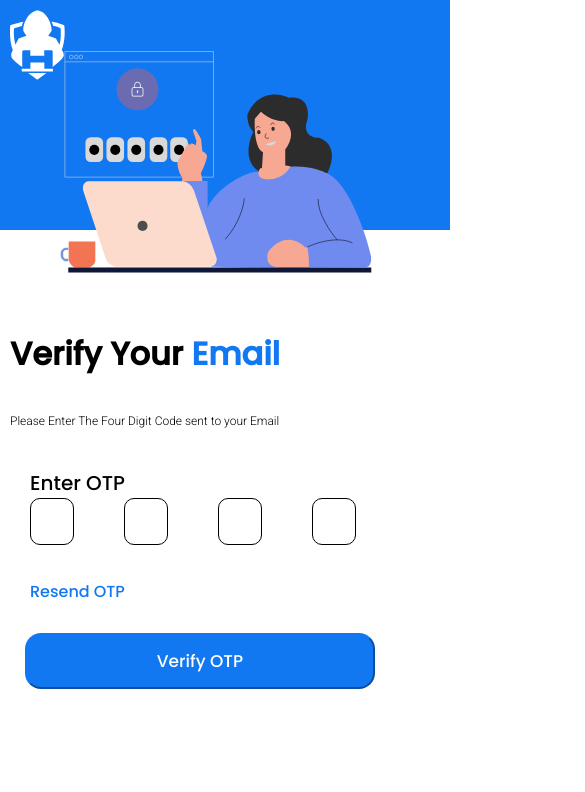
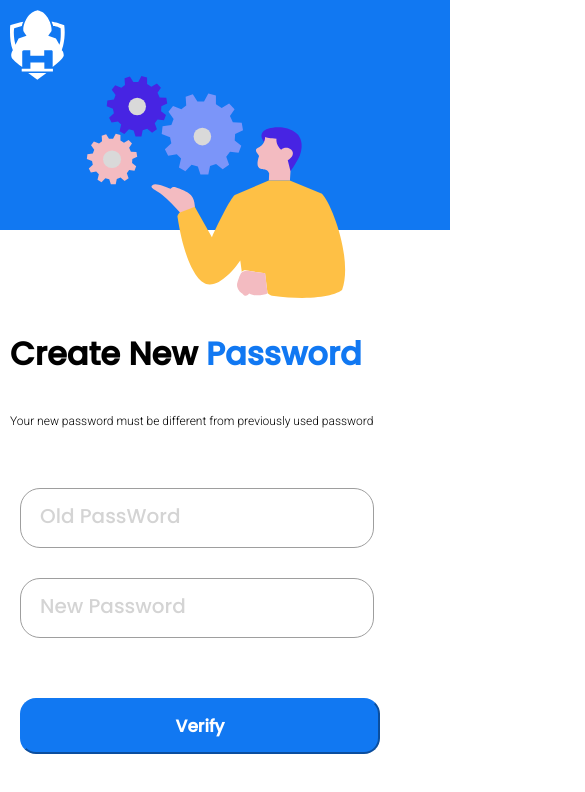
Before and after one commit to yash-mishra150/quiz-CCC, a React (Create React App) app: page / in a window 390 px wide. Shown: the top 792 px of the page, 585 px wide, since content can reach past the window. Built offline with nearby package versions, Linux system fonts and the light colour scheme; a web font is replaced by a local one.

Commit message:
Added All the media queries with authetication pages Done - Yash Mishra

```diff
--- a/src/App.js
+++ b/src/App.js
@@ -1,10 +1,10 @@
 import React from 'react'
-import VerifyOTP from './components/VerifyOTP'
+import NewPassword from './components/NewPassword'
 
 function App() {
   return (
     <div>
-      <VerifyOTP />
+      <NewPassword />
     </div>
   )
 }
--- a/src/components/ForgotPassword.jsx
+++ b/src/components/ForgotPassword.jsx
@@ -5,6 +5,7 @@ import Logo2 from "./images/ImageUpsideDown.svg";
 import MainPage from "./images/MainPage.svg";
 import Human from "./images/Human2.svg";
 import MainMobile from './images/MainPageMobile.svg'
+
 
 function ForgotPassword() {
   const [email, setEmail] = useState("");
@@ -76,10 +77,6 @@ function ForgotPassword() {
               <img src={Human} alt="ImageNA" className="Humanftp" />
             </section>
 
-            <button type="submit" class="btn-ftp" disabled={BtnDisabled}>
-              Send
-            </button>
-
             <div className="End" />
           </div>
         </div>
--- /dev/null
+++ b/src/components/NewPassword.jsx
@@ -0,0 +1,71 @@
+import React from "react";
+import Logo from "./images/ImageInBlue.svg";
+import Logo2 from "./images/ImageUpsideDown.svg";
+import MainPage from "./images/MainPage.svg";
+import MainMobile from "./images/MainPageMobile.svg";
+import Human from "./images/Human4.svg";
+
+function NewPassword() {
+  return (
+    <div>
+      <section className="">
+        <div className="BlueRectangle">
+          <img src={MainMobile} alt="ImageNA" className="hftp" />
+          <img src={Logo} alt="ImageNA" className="Image" />
+          <img src={Logo2} alt="ImageNA" className="Image2" />
+          <img src={MainPage} alt="ImageNA" className="MainPageF" />
+
+          <div className="Password">
+            Create New<div className="Forgot"> Password</div>
+          </div>
+
+          <div className="text3">
+            Your new password must be different from previously used password
+          </div>
+
+          <div class="input-group">
+            <section>
+              <input
+                class="input"
+                required
+                autocomplete="off"
+                type="password"
+                name="password"
+                id="password"
+              />
+              <label class="label" type="password">
+                Old PassWord
+              </label>
+            </section>
+            <section>
+              <input
+                class="input2"
+                required
+                autocomplete="off"
+                type="text"
+                name="username"
+                id="username"
+              />
+              <label class="label2" type="Email">
+                New Password
+              </label>
+            </section>
+
+            <button type="submit" class="btn-ftp">
+              Verify
+            </button>
+
+            <div className="End" />
+            <section>
+              <img src={Human} alt="ImageNA" className="Human2" />
+            </section>
+
+            <div className="End" />
+          </div>
+        </div>
+      </section>
+    </div>
+  );
+}
+
+export default NewPassword;
--- a/src/index.css
+++ b/src/index.css
@@ -91,6 +91,7 @@ body {
   font-size: 40px;
   font-weight: 700;
   line-height: 40px;
+  width: 600px;
   letter-spacing: 0em;
   left: 620px;
   top: -330px;
@@ -365,6 +366,7 @@ form .Link:active {
   position: absolute;
   top: -205px;
   left: 650px;
+  width: 149px;
   color: #d4d4d4;
   pointer-events: none;
   font-family: poppins;
@@ -385,6 +387,52 @@ form .Link:active {
 }
 
 .input:is(:focus, :valid) ~ label {
+  transform: translateY(-90%) scale(0.7);
+  background-color: #fff;
+  padding-inline: 0.3rem;
+  color: var(--primary);
+}
+.input-group {
+  font-size: 1.25rem;
+  position: relative;
+  --primary: #2196f3;
+}
+
+.input2 {
+  all: unset;
+  color: black;
+  font-family: poppins;
+  padding: 1rem;
+  border: 1px solid #9e9e9e;
+  border-radius: 10px;
+  transition: 150ms cubic-bezier(0.4, 0, 0.2, 1);
+}
+
+.label2 {
+  position: absolute;
+  top: -127px;
+  left: 650px;
+  color: #d4d4d4;
+  width: 149px;
+  pointer-events: none;
+  font-family: poppins;
+  transition: 150ms cubic-bezier(0.4, 0, 0.2, 1);
+}
+.input2{
+  position: relative;
+  top: -200px;
+  left: 620px;
+  width: 660px;
+  border-radius: 20px;
+  font-size: 17px;
+  font-weight: 700;
+}
+
+.input2:focus {
+  border: 1px solid var(--primary);
+}
+
+.input2:is(:focus, :valid) ~ label {
   transform: translateY(-90%) scale(0.7);
   background-color: #fff;
   padding-inline: 0.3rem;
@@ -444,19 +492,19 @@ form .Link:active {
     width: 0px;
   }
   .Human2 {
-    width: 312.32px;
-    height: 222px;
-    top: -230px;
-    left: 60px;
+    width: 19.52rem;
+    height: 13.875rem;
+    top: -14.375rem;
+    left: 3.75rem;
   }
   form {
-    top: 340px;
-    left: 30px;
+    top: 21.25rem;
+    left: 1.875rem;
   }
   form button{
-    width: 350px;
-    left: -100px;
-    top: 70px;
+    width: 21.875rem;
+    left: -6.25rem;
+    top: 4.375rem;
   }
   .BlueRectangle {
     height: 14.375rem;
@@ -468,10 +516,10 @@ form .Link:active {
   }
   .hftp {
     position: relative;
-    width: 54.7px;
-    height: 70px;
-    top: 10px;
-    left: 10px;
+    width: 3.41875rem;
+    height: 4.375rem;
+    top: 0.625rem;
+    left: 0.625rem;
   }
   .Human {
     top: -14.0625rem;
@@ -479,10 +527,10 @@ form .Link:active {
     height: 14.0625rem;
   }
   .Humanftp {
-    top: -165px;
-    left: 90px;
-    height: 224px;
-    width: 215px;
+    top: -10.3125rem;
+    left: 5.625rem;
+    height: 14rem;
+    width: 13.4375rem;
   }
   .MainPage {
     height: 10.625rem;
@@ -513,38 +561,47 @@ form .Link:active {
     width: 0px;
   }
   .text3 {
-    top: 300px;
-    left: 10px;
+    top: 18.75rem;
+    left: 0.625rem;
     font-family: Roboto;
-    font-size: 12px;
+    font-size: 0.75rem;
     font-weight: 400;
-    width: 400px;
-    line-height: 14px;
+    width: 25rem;
+    line-height: 0.875rem;
     text-align: left;
   }
   .Password {
-    top: 260px;
-    left: 10px;
-    font-size: 32px;
+    top: 16.25rem;
+    left: 0.625rem;
+    font-size: 2rem;
   }
   .input {
-    top: 360px;
-    left: 20px;
-    width: 320px;
+    top: 22.5rem;
+    left: 1.25rem;
+    width: 20rem;
+  }
+  .input2 {
+    top: 24.375rem;
+    left: 1.25rem;
+    width: 20rem;
   }
   .error {
-    top: 360px;
-    left: 20px;
-    width: 320px;
+    top: 22.5rem;
+    left: 1.25rem;
+    width: 20rem;
   }
   .label {
-    top: 373px;
-    left: 40px;
+    top: 23.3125rem;
+    left: 2.5rem;
+  }
+  .label2 {
+    top: 28.9375rem;
+    left: 2.5rem;
   }
   .error-message {
-    top: 370px;
-    left: 25px;
-    width: 320px;
+    top: 23.125rem;
+    left: 1.5625rem;
+    width: 20rem;
   }
   .btn-primary {
     height: 3.125rem;
@@ -573,8 +630,8 @@ form .Link:active {
     font-size: 1rem;
   }
   .btn-ftp {
-    top: 450px;
-    left: 20px;
-    width: 360px;
+    top: 28.125rem;
+    left: 1.25rem;
+    width: 22.5rem;
   }
 }
```
Also changed, not shown: src/components/images/Human4.svg (added).
